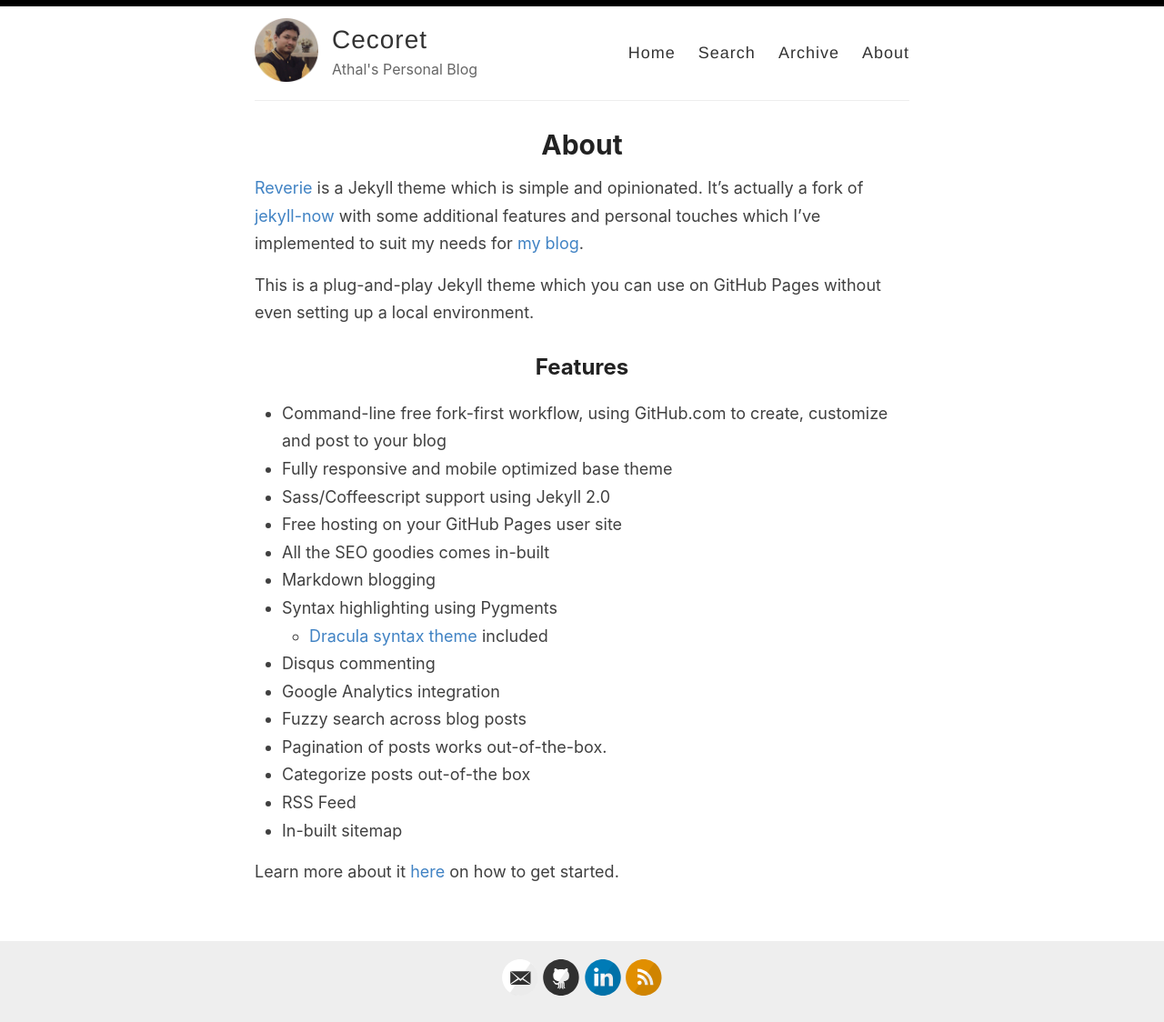
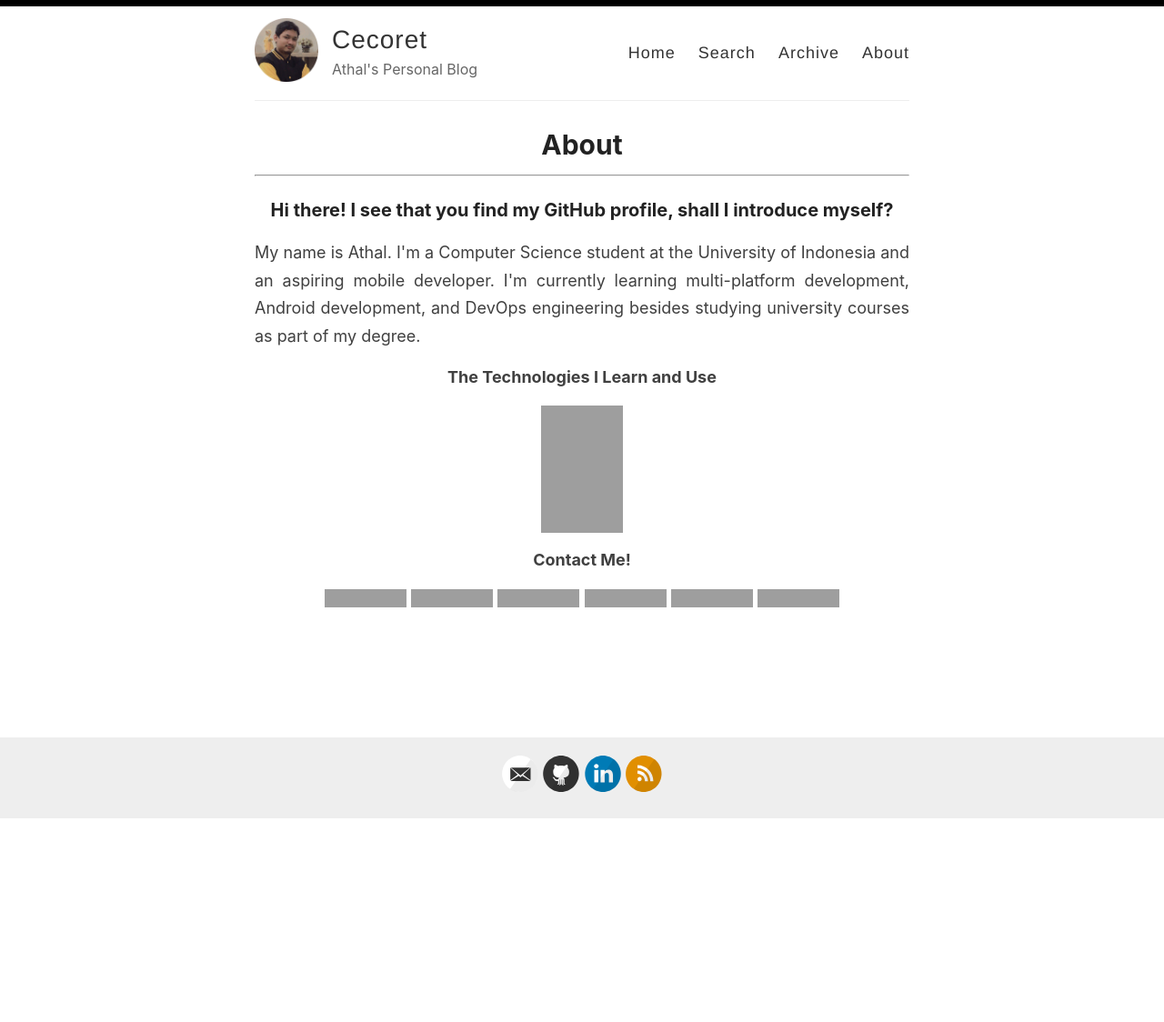
Before and after one commit to determinedguy/cecoret, a Jekyll site: the page built from _pages/about.md, in a window 1280 px wide. Shown: the whole page at 91% size. Built offline with Jekyll 4.4.1, drawn with Linux system fonts in a browser that asks for light colours; after the commit the page ends 901 px from its top, so only the background shows below that; grey boxes are pictures that could not be loaded.

Commit message:
feat: about

```diff
--- a/_pages/about.md
+++ b/_pages/about.md
@@ -4,26 +4,35 @@ title: About
 permalink: /about/
 ---
 
-[Reverie](https://github.com/amitmerchant1990/reverie) is a Jekyll theme which is simple and opinionated. It's actually a fork of [jekyll-now](https://github.com/barryclark/jekyll-now) with some additional features and personal touches which I've implemented to suit my needs for [my blog](https://www.amitmerchant.com).
+_________________
+<h3 align="center">Hi there! I see that you find my GitHub profile, shall I introduce myself?</h3>
+<p align="justify">My name is Athal. I'm a Computer Science student at the University of Indonesia and an aspiring mobile developer. I'm currently learning multi-platform development, Android development, and DevOps engineering besides studying university courses as part of my degree.</p>
 
-This is a plug-and-play Jekyll theme which you can use on GitHub Pages without even setting up a local environment.
 
-## Features
+<p align="center"><strong>The Technologies I Learn and Use</strong></p>
+<p align="center">
+<img alt="Flutter" src="https://img.shields.io/badge/Flutter-%2302569B.svg?&style=for-the-badge&logo=Flutter&logoColor=white"/><img alt="Django" src="https://img.shields.io/badge/django-%23092E20.svg?style=for-the-badge&logo=django&logoColor=white"/><img alt="Python" src="https://img.shields.io/badge/python%20-%2314354C.svg?&style=for-the-badge&logo=python&logoColor=white"/><img alt="Dart" src="https://img.shields.io/badge/dart-%230175C2.svg?&style=for-the-badge&logo=dart&logoColor=white"/><img alt="Kotlin" src="https://img.shields.io/badge/kotlin-%230095D5.svg?style=for-the-badge&logo=kotlin&logoColor=white"/><img alt="GitHub Actions" src="https://img.shields.io/badge/github%20actions-%232671E5.svg?style=for-the-badge&logo=githubactions&logoColor=white"/><img alt="Git" src="https://img.shields.io/badge/git-%23F05033.svg?style=for-the-badge&logo=git&logoColor=white"/>
+</p>
 
-- Command-line free fork-first workflow, using GitHub.com to create, customize and post to your blog
-- Fully responsive and mobile optimized base theme
-- Sass/Coffeescript support using Jekyll 2.0
-- Free hosting on your GitHub Pages user site
-- All the SEO goodies comes in-built
-- Markdown blogging
-- Syntax highlighting using Pygments
-    - [Dracula syntax theme](https://draculatheme.com/) included
-- Disqus commenting
-- Google Analytics integration
-- Fuzzy search across blog posts
-- Pagination of posts works out-of-the-box.
-- Categorize posts out-of-the box
-- RSS Feed
-- In-built sitemap
+<p align="center"><strong>Contact Me!</strong></p>
 
-Learn more about it [here](https://github.com/amitmerchant1990/reverie) on how to get started.
+<p align="center">
+  <a href="mailto:mhd.athallah@gmail.com">
+    <img alt="Personal E-mail" src="https://img.shields.io/badge/Personal-D14836?style=for-the-badge&logo=gmail&logoColor=white"/>
+  </a>
+  <a href="mailto:muhammad.athallah01@ui.ac.id">
+    <img alt="Academic E-mail" src="https://img.shields.io/badge/Academic-D14836?style=for-the-badge&logo=gmail&logoColor=white"/>
+  </a>
+  <a href="https://www.linkedin.com/in/mhd-athallah/">
+    <img alt="LinkedIn" src="https://img.shields.io/badge/linkedin-%230077B5.svg?style=for-the-badge&logo=linkedin&logoColor=white"/>
+  </a>
+  <a href="https://gitlab.com/determinedguy/">
+    <img alt="GitLab" src="https://img.shields.io/badge/gitlab-%23181717.svg?style=for-the-badge&logo=gitlab&logoColor=white"/>
+  </a>
+  <a href="https://twitter.com/mhd_athallah">
+    <img alt="Twitter" src="https://img.shields.io/badge/Twitter-%231DA1F2.svg?style=for-the-badge&logo=Twitter&logoColor=white"/>
+  </a>
+  <a href="https://www.duolingo.com/profile/mhd.athallah">
+    <img alt="Duolingo" src="https://img.shields.io/badge/Duolingo-%234DC730.svg?style=for-the-badge&logo=Duolingo&logoColor=white"/>
+  </a>
+</p>
```
